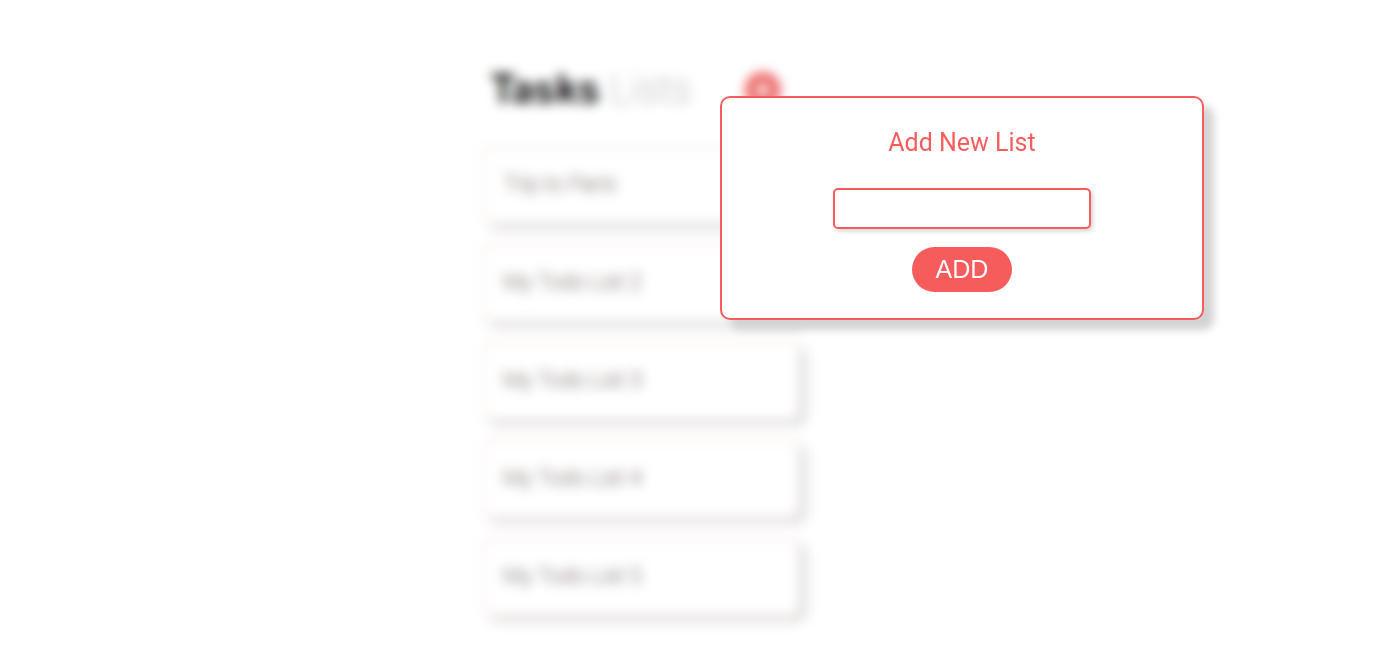
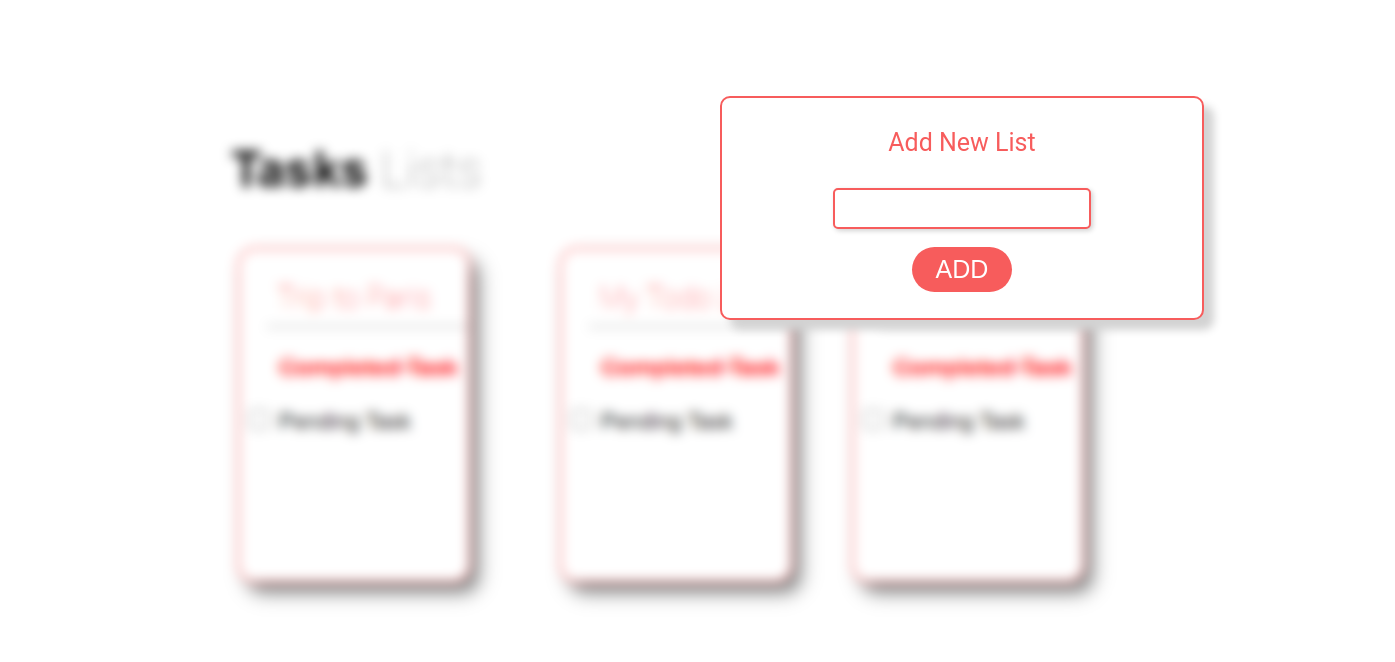
Before and after one commit to prashant6190/todo-mobile-app, a plain HTML site: page pages/addList.html in a window 1280 px wide. Shown: the whole page, 1395 px wide, since content can reach past the window. Drawn offline with Linux system fonts and the light colour scheme.

Commit message:
Update addList.html

```diff
--- a/pages/addList.html
+++ b/pages/addList.html
@@ -14,7 +14,7 @@
 
     <!-- This is Used for background image -->
     <div class="blurimg">
-        <img src="../images/list1.png" alt="Blur_image" />
+        <img src="../images/todo.png" alt="Blur_image" />
     </div>
 
 
```
